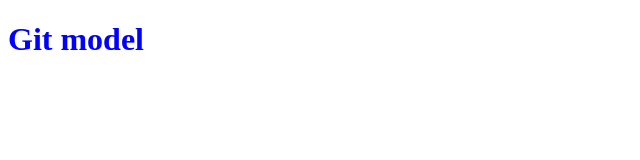
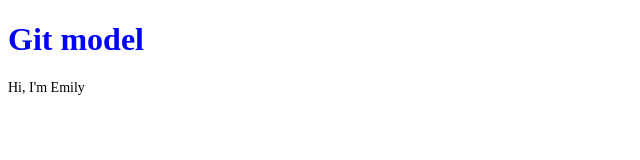
Before and after one commit to a62262002/git-demo-remote, a plain HTML site: page index.html in a window 1280 px wide. Shown: the full height of the page, 0-640 px from the left. Drawn offline with Linux system fonts and the light colour scheme.

Commit message:
add p and p color

```diff
--- a/index.html
+++ b/index.html
@@ -11,6 +11,7 @@
 
 <body>
   <h1>Git model</h1>
+  <p>Hi, I'm Emily</p>
 
 </body>
 
--- a/style.css
+++ b/style.css
@@ -1,3 +1,7 @@
 h1{
   color:blue
 }
+
+p{
+  font-size:14px;
+}
```
